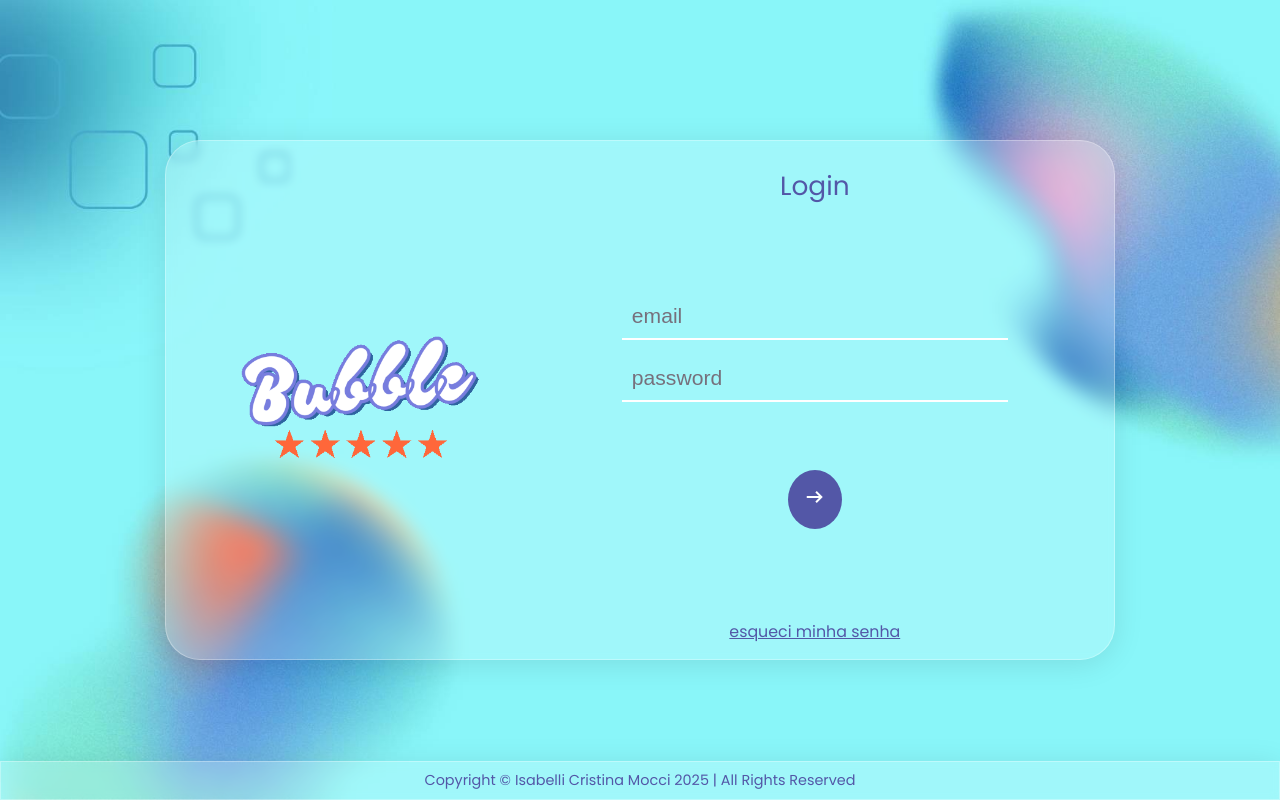
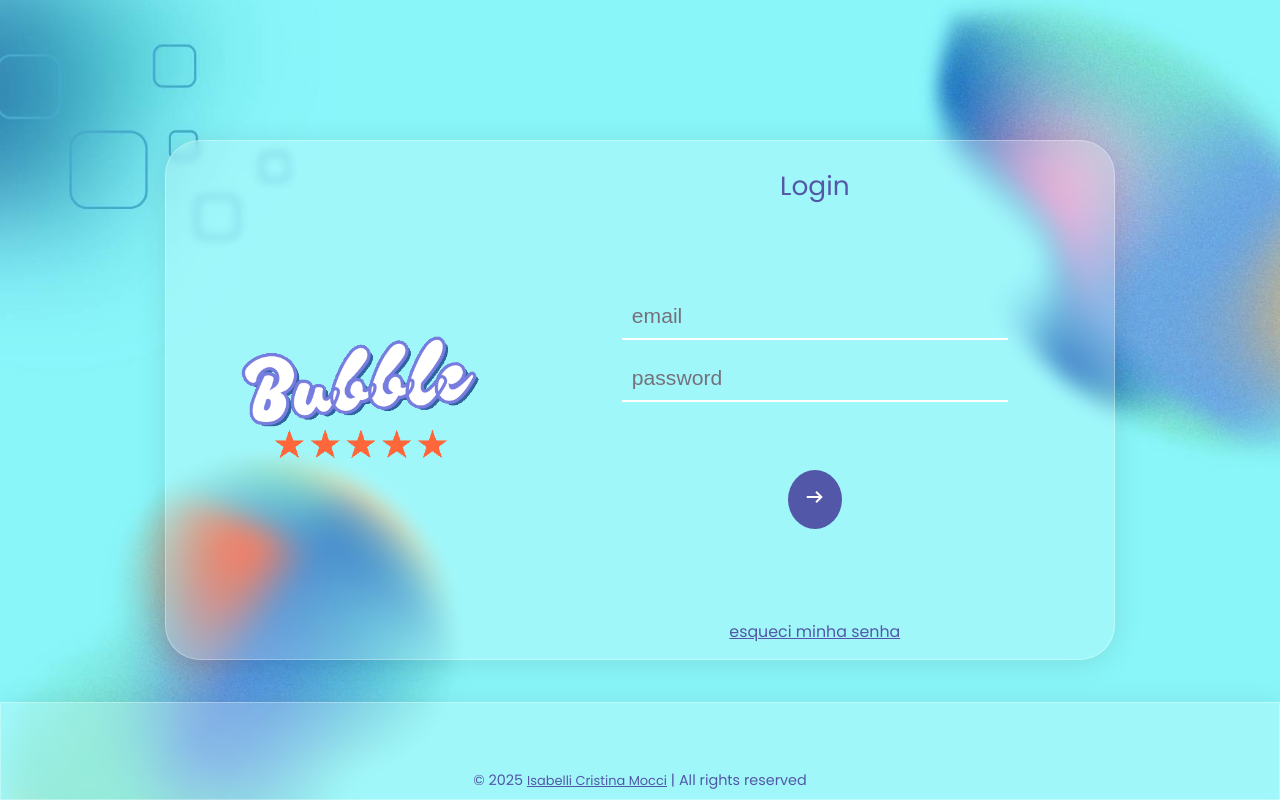
Before and after one commit to isabelli-mocci/login-screen, a plain HTML site: page index.html in a window 1280 px wide. Drawn offline with nearby package versions, Linux system fonts and the light colour scheme.

Commit message:
Add atualização automática de data

```diff
--- /dev/null
+++ b/functions.js
@@ -0,0 +1,7 @@
+document.addEventListener("DOMContentLoaded", function () {
+  var mudaAno = document.getElementById("ano");
+
+  var dataAtual = new Date().getFullYear();
+
+  mudaAno.textContent = dataAtual;
+});
--- a/index.html
+++ b/index.html
@@ -9,6 +9,7 @@
     <link rel="icon" type="image/png" href="files/img/favicon.png" sizes="96x96" />
     <link rel="stylesheet" href="css/styles.css">
     <link rel="stylesheet" href="css/media-query.css">
+    <script src="functions.js"></script>
 </head>
 
 <body>
@@ -39,7 +40,10 @@
     </main>
 
     <footer>
-        Copyright &copy <a href="https://www.linkedin.com/in/isabelli-mocci/" target="_blank">Isabelli Cristina Mocci</a> 2025 | All Rights Reserved
+       <p>
+           &copy <span id="ano"></span> <a href="https://www.linkedin.com/in/isabelli-mocci/" target="_blank">Isabelli Cristina Mocci</a> |
+            All rights reserved
+       </p>
     </footer>
 </body>
 
```
